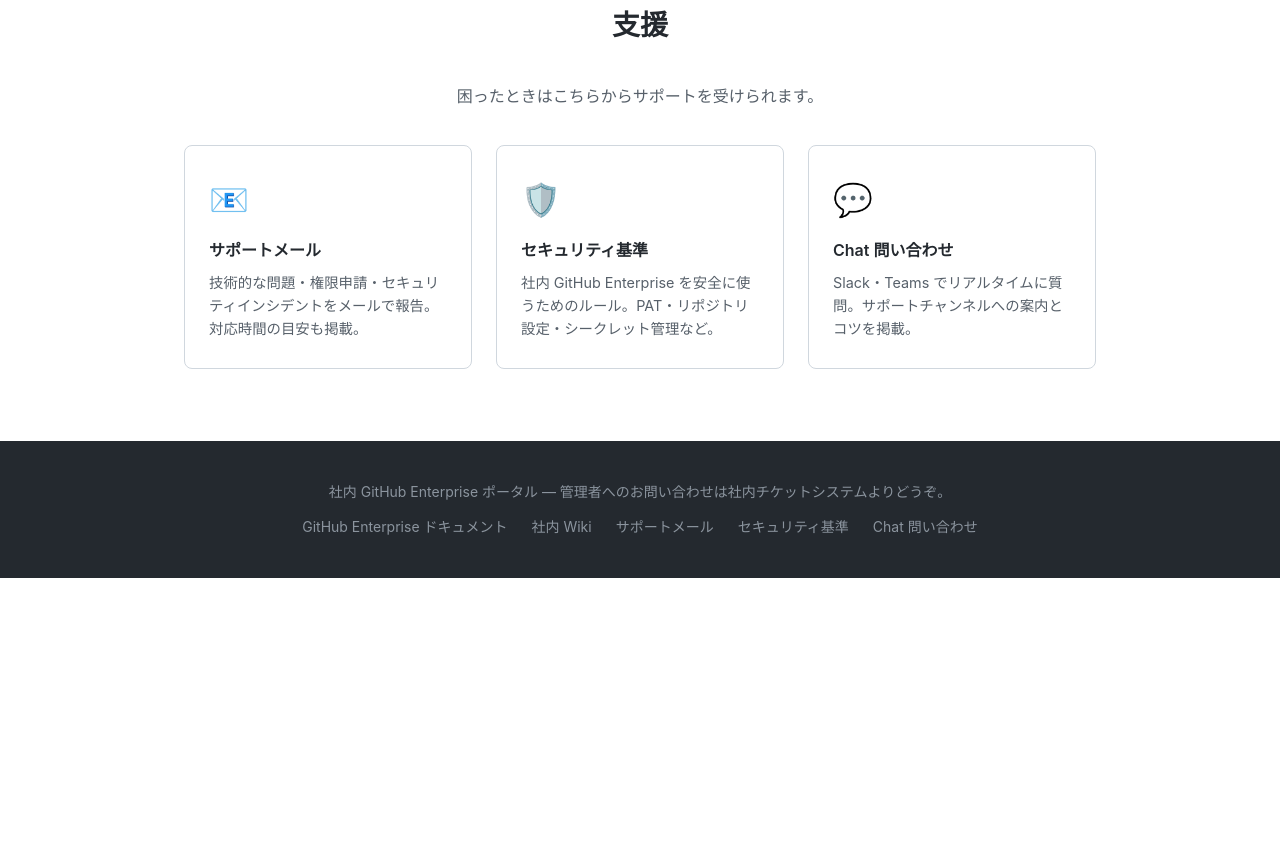
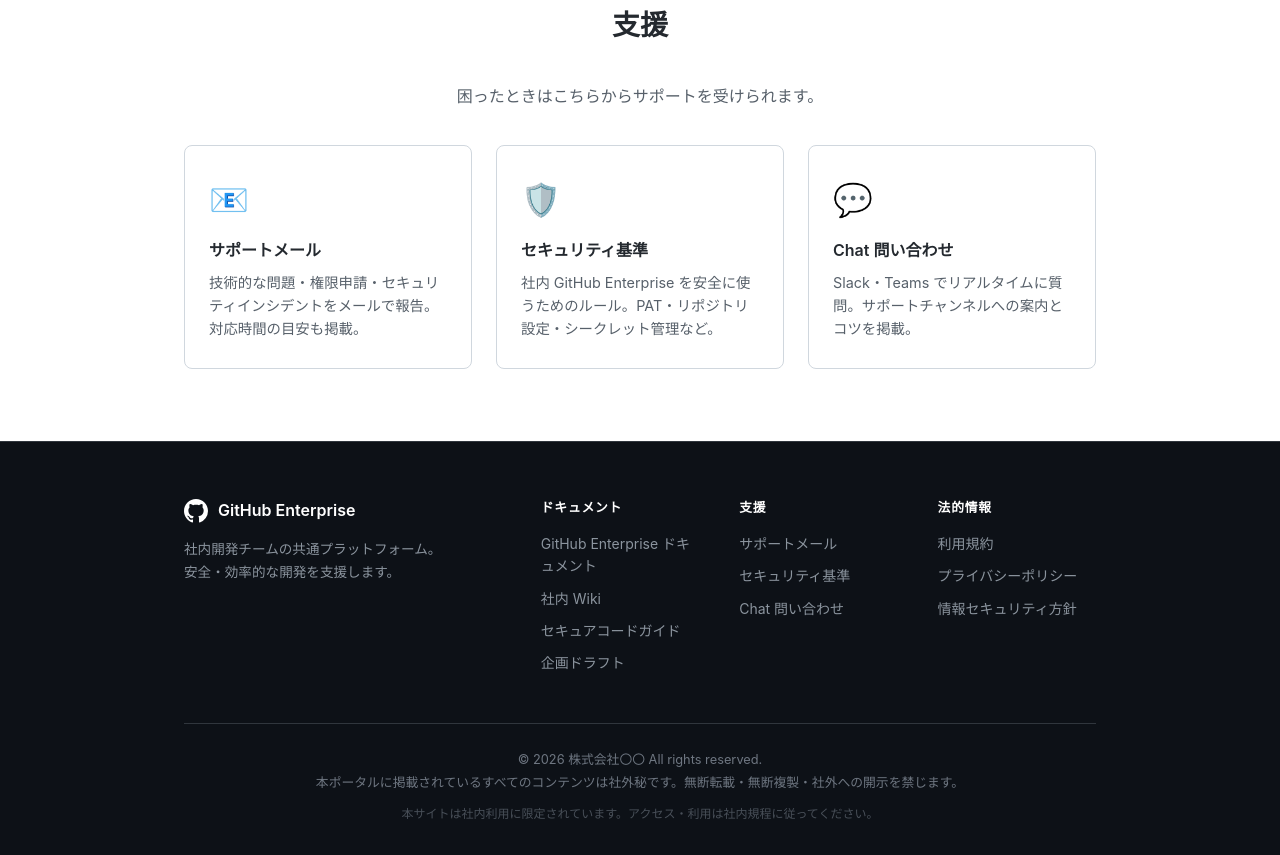
Before and after one commit to kazu-mottan/github-enterprise-portal, a plain HTML site: page index.html in a window 1280 px wide. Shown: the part 3752-4607 px from the top of the page. Before the commit the page ends 4330 px from the top, so only its background shows below. Drawn offline with Linux system fonts and the light colour scheme.

Commit message:
Redesign footer with nav columns, copyright, and legal notices

```diff
--- a/index.html
+++ b/index.html
@@ -215,14 +215,50 @@
   <!-- フッター -->
   <footer class="footer">
     <div class="container">
-      <p>社内 GitHub Enterprise ポータル &mdash; 管理者へのお問い合わせは社内チケットシステムよりどうぞ。</p>
-      <p class="footer-links">
-        <a href="#">GitHub Enterprise ドキュメント</a>
-        <a href="#">社内 Wiki</a>
-        <a href="support-email.html">サポートメール</a>
-        <a href="security-standards.html">セキュリティ基準</a>
-        <a href="chat-support.html">Chat 問い合わせ</a>
-      </p>
+
+      <div class="footer-nav">
+        <div class="footer-col">
+          <div class="footer-logo">
+            <svg height="24" viewBox="0 0 16 16" fill="white"><path d="M8 0C3.58 0 0 3.58 0 8c0 3.54 2.29 6.53 5.47 7.59.4.07.55-.17.55-.38 0-.19-.01-.82-.01-1.49-2.01.37-2.53-.49-2.69-.94-.09-.23-.48-.94-.82-1.13-.28-.15-.68-.52-.01-.53.63-.01 1.08.58 1.23.82.72 1.21 1.87.87 2.33.66.07-.52.28-.87.51-1.07-1.78-.2-3.64-.89-3.64-3.95 0-.87.31-1.59.82-2.15-.08-.2-.36-1.02.08-2.12 0 0 .67-.21 2.2.82.64-.18 1.32-.27 2-.27.68 0 1.36.09 2 .27 1.53-1.04 2.2-.82 2.2-.82.44 1.1.16 1.92.08 2.12.51.56.82 1.27.82 2.15 0 3.07-1.87 3.75-3.65 3.95.29.25.54.73.54 1.48 0 1.07-.01 1.93-.01 2.2 0 .21.15.46.55.38A8.013 8.013 0 0016 8c0-4.42-3.58-8-8-8z"/></svg>
+            <span>GitHub Enterprise</span>
+          </div>
+          <p class="footer-tagline">社内開発チームの共通プラットフォーム。<br/>安全・効率的な開発を支援します。</p>
+        </div>
+        <div class="footer-col">
+          <h4>ドキュメント</h4>
+          <ul>
+            <li><a href="#">GitHub Enterprise ドキュメント</a></li>
+            <li><a href="#">社内 Wiki</a></li>
+            <li><a href="secure-code-repository.md">セキュアコードガイド</a></li>
+            <li><a href="project-draft.md">企画ドラフト</a></li>
+          </ul>
+        </div>
+        <div class="footer-col">
+          <h4>支援</h4>
+          <ul>
+            <li><a href="support-email.html">サポートメール</a></li>
+            <li><a href="security-standards.html">セキュリティ基準</a></li>
+            <li><a href="chat-support.html">Chat 問い合わせ</a></li>
+          </ul>
+        </div>
+        <div class="footer-col">
+          <h4>法的情報</h4>
+          <ul>
+            <li><a href="#">利用規約</a></li>
+            <li><a href="#">プライバシーポリシー</a></li>
+            <li><a href="#">情報セキュリティ方針</a></li>
+          </ul>
+        </div>
+      </div>
+
+      <div class="footer-bottom">
+        <p class="footer-copyright">
+          &copy; 2026 株式会社〇〇 All rights reserved.<br/>
+          本ポータルに掲載されているすべてのコンテンツは社外秘です。無断転載・無断複製・社外への開示を禁じます。
+        </p>
+        <p class="footer-note">本サイトは社内利用に限定されています。アクセス・利用は社内規程に従ってください。</p>
+      </div>
+
     </div>
   </footer>
 
--- a/style.css
+++ b/style.css
@@ -243,23 +243,92 @@ a:hover { text-decoration: underline; }
 
 /* ===== Footer ===== */
 .footer {
-  background: #24292f;
+  background: #0d1117;
   color: #8b949e;
-  text-align: center;
-  padding: 40px 24px;
+  padding: 56px 24px 0;
   font-size: 0.875rem;
+  border-top: 1px solid #30363d;
 }
 
-.footer-links {
-  margin-top: 12px;
+.footer-nav {
+  display: grid;
+  grid-template-columns: 2fr 1fr 1fr 1fr;
+  gap: 40px;
+  padding-bottom: 48px;
+  border-bottom: 1px solid #30363d;
+}
+
+.footer-logo {
   display: flex;
-  justify-content: center;
-  gap: 24px;
-  flex-wrap: wrap;
+  align-items: center;
+  gap: 10px;
+  font-size: 1rem;
+  font-weight: 600;
+  color: white;
+  margin-bottom: 14px;
+}
+
+.footer-tagline {
+  font-size: 0.85rem;
+  line-height: 1.7;
+  color: #8b949e;
+}
+
+.footer-col h4 {
+  color: white;
+  font-size: 0.8rem;
+  font-weight: 600;
+  text-transform: uppercase;
+  letter-spacing: 0.06em;
+  margin-bottom: 14px;
+}
+
+.footer-col ul {
+  list-style: none;
+  padding: 0;
+  margin: 0;
+  display: flex;
+  flex-direction: column;
+  gap: 10px;
+}
+
+.footer-col ul li a {
+  color: #8b949e;
+  font-size: 0.875rem;
+  transition: color 0.15s;
+}
+
+.footer-col ul li a:hover { color: white; text-decoration: none; }
+
+.footer-bottom {
+  padding: 24px 0 32px;
+  text-align: center;
+}
+
+.footer-copyright {
+  color: #6e7681;
+  font-size: 0.8rem;
+  line-height: 1.8;
+  margin-bottom: 10px;
+}
+
+.footer-note {
+  color: #484f58;
+  font-size: 0.75rem;
 }
 
 .footer a { color: #8b949e; }
 .footer a:hover { color: white; }
+
+@media (max-width: 700px) {
+  .footer-nav {
+    grid-template-columns: 1fr 1fr;
+    gap: 28px;
+  }
+  .footer-col:first-child {
+    grid-column: 1 / -1;
+  }
+}
 
 /* ===== Responsive ===== */
 @media (max-width: 600px) {
```
